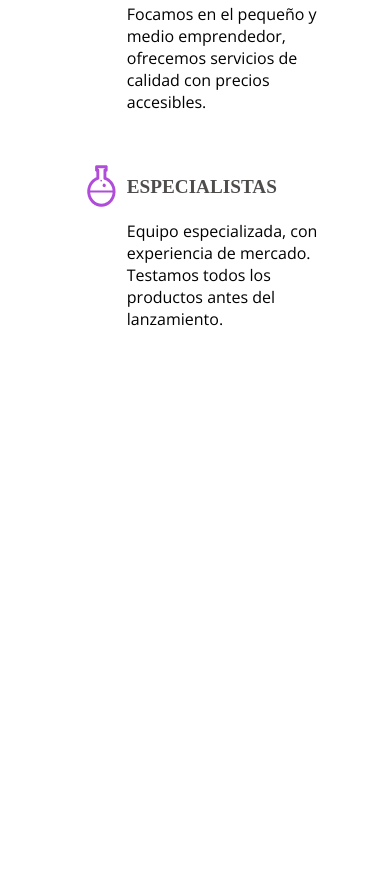
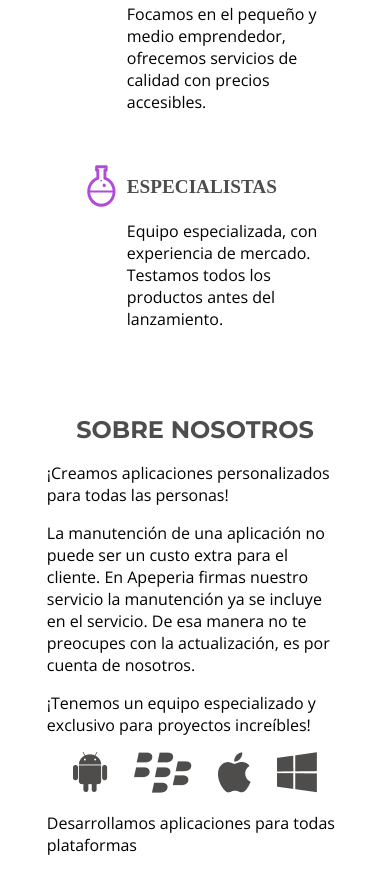
Before and after one commit to ivannagles/responsive_layouts, a plain HTML site: page index.html in a window 390 px wide. Shown: the part 1643-2515 px from the top of the page. Before the commit the page ends 2061 px from the top, so only its background shows below. Drawn offline with nearby package versions, Linux system fonts and the light colour scheme; files whose address does not match are found by name.

Commit message:
Finalizando responsive Página Sobre Nosotros

```diff
--- /dev/null
+++ b/css/sobre-nosotros.css
@@ -0,0 +1,31 @@
+.sobre-nosotros {
+    padding-top: 3rem;
+    padding-bottom: 3rem;
+}
+
+.sobre_nosotros__titulo {
+    color: var(--fuente-ceniza-oscuro);
+    font-weight: 700;
+    font-size: 1.5rem;
+    font-family: var(--montserrat);
+    text-transform: uppercase;
+    text-align: center;
+    margin-bottom: 1.25rem;
+}
+
+.sobre_nosotros__texto {
+    line-height: normal;
+    margin-bottom: 1rem;
+}
+
+.sobre_nosotros__plataformas {
+    display: flex;
+    flex-wrap: wrap;
+    justify-content: space-evenly;
+    margin-bottom: 1rem;
+}
+
+.sobre-nosotros {
+    color: var(--fuente-ceniza-oscuro);
+    font-weight: 700;
+}
--- a/index.html
+++ b/index.html
@@ -14,6 +14,7 @@
     <link rel="stylesheet" href="css/bases.css"></linkrel>
     <link rel="stylesheet" href="css/destacados.css"></linkrel>
     <link rel="stylesheet" href="css/diferenciales.css"></linkrel>
+    <link rel="stylesheet" href="css/sobre-nosotros.css"></linkrel>
 
     <title>Home | Apeperia</title>
 </head>
@@ -74,6 +75,29 @@
             </ul>
         </section>
 
+        <section class="sobre_nosotros container">
+            <div class="sobre_nosotros__contenido">
+                <h2 class="sobre_nosotros__titulo">Sobre nosotros</h2>
+                <p class="sobre_nosotros__texto">
+                    ¡Creamos aplicaciones personalizados para todas las personas!
+                </p>
+                <p class="sobre_nosotros__texto">
+                    La manutención de una aplicación no puede ser un custo extra para el cliente.
+                    En Apeperia firmas nuestro servicio la manutención ya se incluye en el servicio.
+                    De esa manera no te preocupes con la actualización, es por cuenta de nosotros.
+                </p>
+                <p class="sobre_nosotros__texto sobre-nosotros__texto--destacado sobre-nosotros__texto--division">
+                    ¡Tenemos un equipo especializado y exclusivo para proyectos increíbles!
+                </p>
+                <ul class="sobre_nosotros__plataformas">
+                    <li><img src="img/android.png" alt="Ícono del Android"></li>
+                    <li><img src="img/blackberry.png" alt="Ícono del Blackberry"></li>
+                    <li><img src="img/apple.png" alt="Ícono de la Apple"></li>
+                    <li><img src="img/windowsphone.png" alt="Ícono del Windows"></li>
+                </ul>
+                <p class="sobre_nosotros__texto">Desarrollamos aplicaciones para todas plataformas</p>
+            </div>
+        </section>
 
     </main>
     <footer>
```
